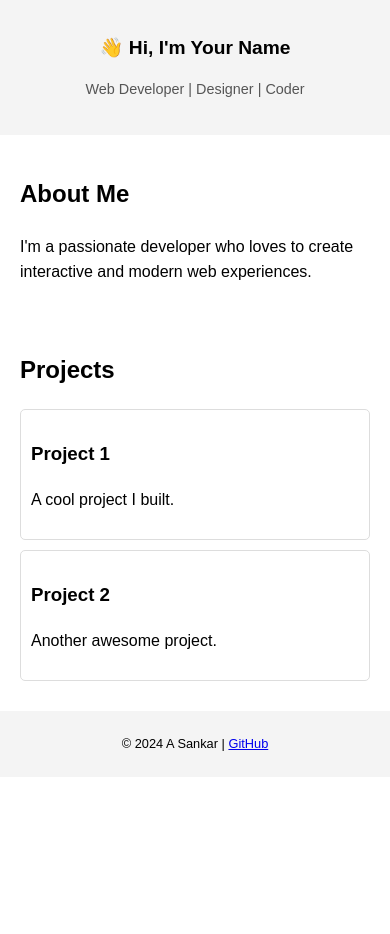
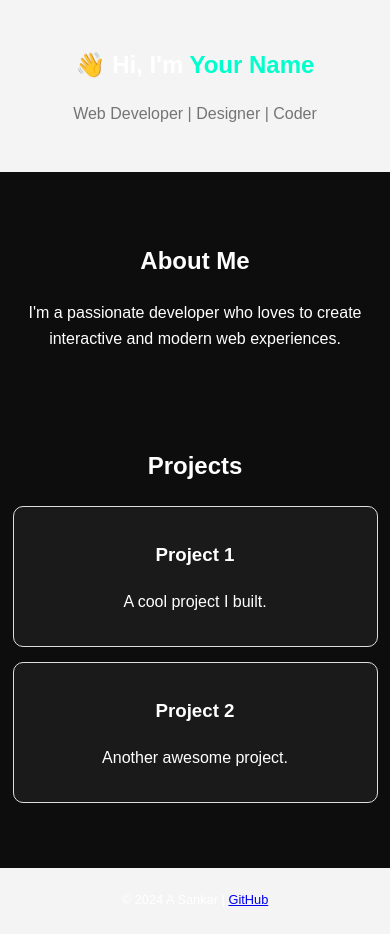
Before and after one commit to Sankar-A/sankar-a, a plain HTML site: page index.html in a window 390 px wide. Before the commit the page ends 844 px from the top, so only its background shows below. Drawn offline with nearby package versions, Linux system fonts and the light colour scheme.

Commit message:
Fix CSS.

```diff
--- a/styles.css
+++ b/styles.css
@@ -1,6 +1,9 @@
 /* General styles */
 body {
-    font-family: Arial, sans-serif;
+    font-family: 'Poppins', sans-serif;
+    background: #0d0d0d;
+    color: white;
+    text-align: center;
     margin: 0;
     padding: 0;
     line-height: 1.6;
@@ -8,30 +11,42 @@ body {
 
 header {
     text-align: center;
-    padding: 20px;
+    padding: 50px;
     background-color: #f4f4f4;
+    animation: fadeIn 1.5s ease-in-out;
 }
 
 h1 {
-    font-size: 2rem;
+    font-size: 3rem;
 }
 
 .subtitle {
-    font-size: 1.2rem;
+    font-size: 1.5rem;
     color: #555;
+    opacity: 0.8;
+}
+
+.highlight {
+    color: #00ffcc;
 }
 
 section {
     padding: 20px;
-    margin: 10px;
+    margin: 40px 0;
 }
 
 .project-card {
     border: 1px solid #ddd;
-    padding: 15px;
-    margin: 10px 0;
-    border-radius: 5px;
-    background-color: #fff;
+    padding: 20px;
+    margin: 10px;
+    border-radius: 10px;
+    background-color: #1a1a1a;
+    display: inline-block;
+    transition: transform 0.3s ease;
+}
+
+.project-card:hover {
+    transform: scale(1.05);
 }
 
 footer {
@@ -56,6 +71,26 @@ footer {
 /* Responsive styles */
 @media (max-width: 768px) {
     h1 {
+        font-size: 2rem;
+    }
+
+    .subtitle {
+        font-size: 1.2rem;
+    }
+
+    section {
+        padding: 15px;
+    }
+
+    .project-card {
+        display: block;
+        margin: 15px auto;
+        width: 90%;
+    }
+}
+
+@media (max-width: 480px) {
+    h1 {
         font-size: 1.5rem;
     }
 
@@ -63,22 +98,16 @@ footer {
         font-size: 1rem;
     }
 
+    header {
+        padding: 30px;
+    }
+
     section {
         padding: 10px;
     }
 
     .project-card {
-        padding: 10px;
-    }
-}
-
-@media (max-width: 480px) {
-    h1 {
-        font-size: 1.2rem;
-    }
-
-    .subtitle {
-        font-size: 0.9rem;
+        padding: 15px;
     }
 
     footer {
```
